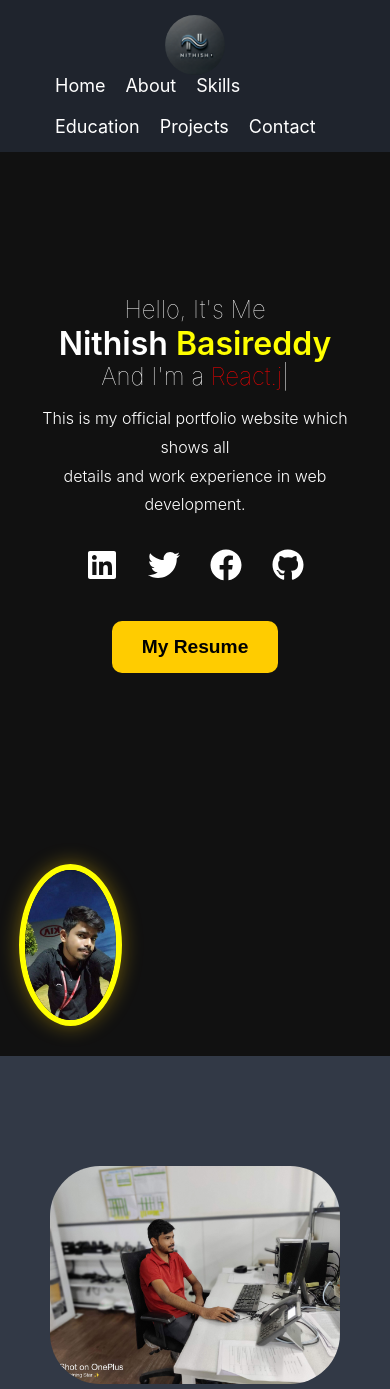
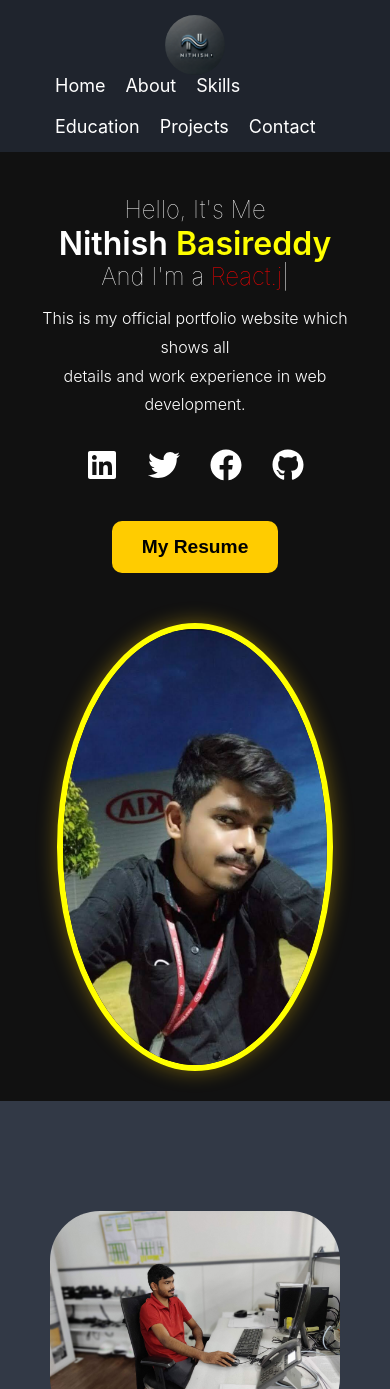
Before and after one commit to Nithish-kumar07/portfolio, a React (Create React App) app: page / in a window 390 px wide. Shown: the top 1389 px of the page. Built offline with nearby package versions, Linux system fonts and the light colour scheme.

Commit message:
Update hero.css

```diff
--- a/src/Components/Hero/hero.css
+++ b/src/Components/Hero/hero.css
@@ -142,6 +142,7 @@
   .hero-content {
     max-width: 100%;
     margin-bottom: 30px;
+    margin-top: 0;
   }
 
   .hero-content h1 {
@@ -151,12 +152,6 @@
   .hero-image {
     margin-top: 20px;
     max-width: 80%;
-  }
-
-  .hero-image img {
-    width: 200px;
-    height: 200px;
-    margin-right: 250px;
   }
 
   .social-icons {
@@ -169,7 +164,7 @@
   }
 }
 
-@media (max-width: 480px) {
+@media (max-width: 690px) {
   .hero-content h1 {
     font-size: 2rem;
   }
@@ -183,7 +178,8 @@
   }
 
   .hero-image img {
-    width: 150px;
-    height: 150px;
+    width: 100%;
+    height: 100%;
+    margin-right: 0;
   }
 }
```
